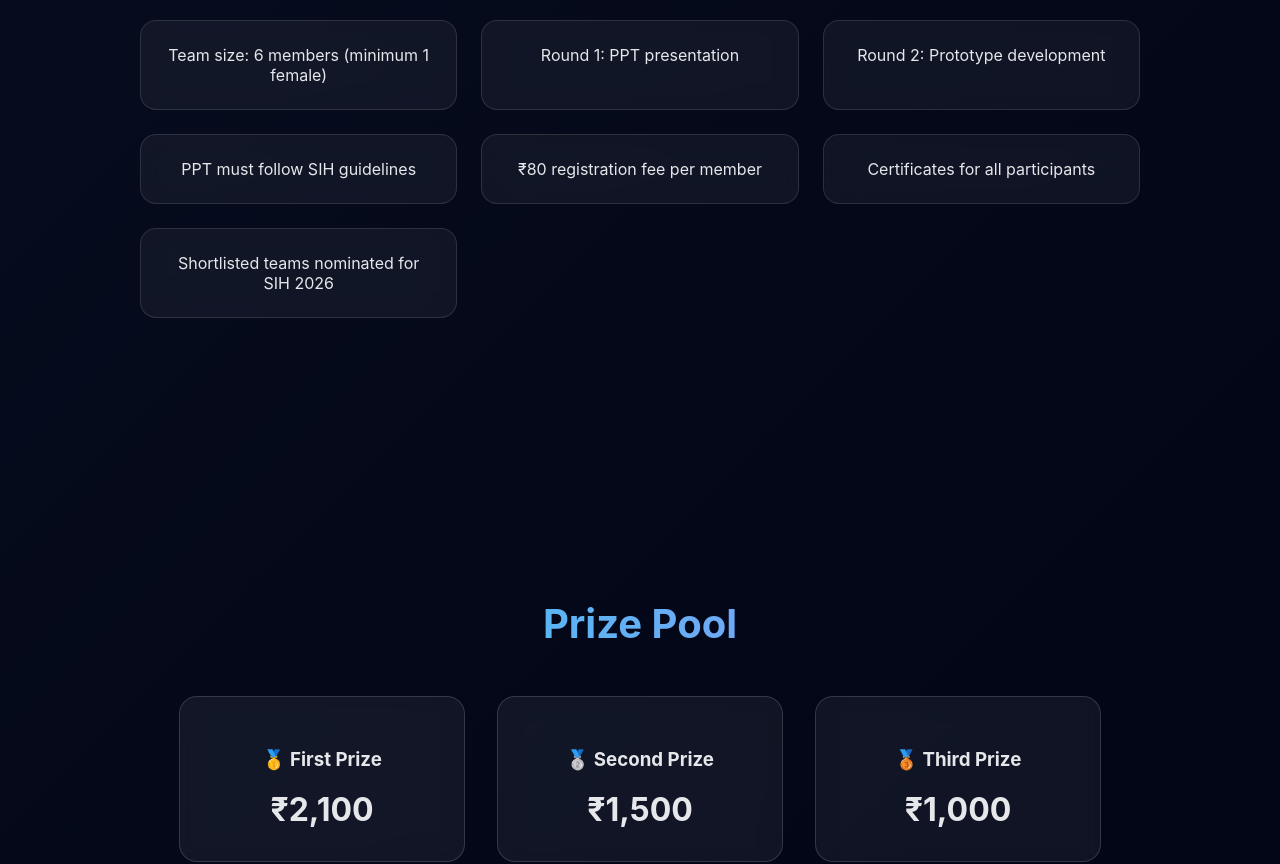
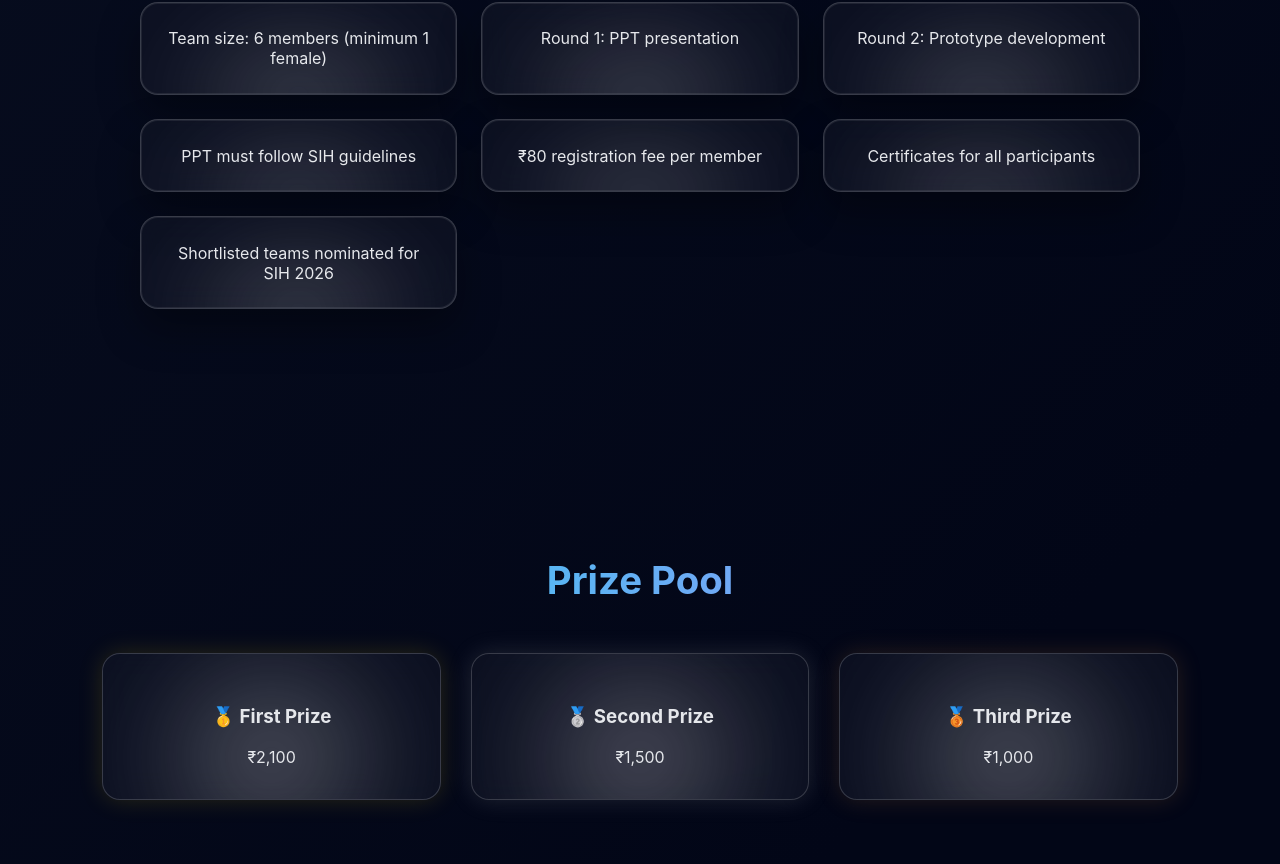
Before and after one commit to parthverma9805/TechWizard-2.0, a React (Vite) app: page / in a window 1280 px wide. Shown: the part 1208-2072 px from the top of the page. Built offline with nearby package versions, Linux system fonts and the light colour scheme.

Commit message:
Update index.css

```diff
--- a/src/index.css
+++ b/src/index.css
@@ -377,7 +377,7 @@ body {
   position: relative;
   z-index: 1;
 }
-/* 🔥 LIGHT FLAME BACKGROUND */
+/* 🤍 WHITE FLAME BACKGROUND */
 .flame-bg {
   position: fixed;
   inset: 0;
@@ -386,18 +386,18 @@ body {
 
   background: radial-gradient(
       circle at bottom,
-      rgba(255, 120, 60, 0.15),
+      rgba(255, 255, 255, 0.35),
       transparent 60%
     ),
     linear-gradient(
       to top,
-      rgba(255, 100, 0, 0.15),
-      rgba(255, 165, 0, 0.05),
+      rgba(255, 255, 255, 0.25),
+      rgba(255, 255, 255, 0.15),
       transparent
     );
 }
 
-/* 🔥 FLAME WAVES */
+/* 🤍 WHITE FLAME WAVES */
 .flame-bg::before,
 .flame-bg::after {
   content: "";
@@ -407,20 +407,20 @@ body {
   height: 120%;
   background: radial-gradient(
     circle at bottom,
-    rgba(255, 140, 0, 0.25),
-    rgba(255, 80, 0, 0.12),
+    rgba(255, 255, 255, 0.28),
+    rgba(220, 220, 220, 0.14),
     transparent 70%
   );
-  filter: blur(80px);
+  filter: blur(90px);
   animation: flameMove 12s ease-in-out infinite alternate;
 }
 
 .flame-bg::after {
   animation-delay: 6s;
-  opacity: 0.7;
+  opacity: 0.6;
 }
 
-/* 🔥 FLAME MOVEMENT */
+/* 🤍 WHITE FLAME MOTION */
 @keyframes flameMove {
   from {
     transform: translateX(-10%) translateY(0);
@@ -430,20 +430,20 @@ body {
   }
 }
 
-/* 🔥 EXTRA GLOW FLOATERS */
+/* 🤍 SOFT WHITE FLOATING GLOWS */
 .bg-wrapper::before {
   content: "";
   position: fixed;
   bottom: -30%;
   left: 20%;
-  width: 400px;
-  height: 400px;
+  width: 420px;
+  height: 420px;
   background: radial-gradient(
     circle,
-    rgba(255, 160, 0, 0.25),
+    rgba(255, 255, 255, 0.3),
     transparent 70%
   );
-  filter: blur(100px);
+  filter: blur(120px);
   animation: emberFloat 14s ease-in-out infinite alternate;
   z-index: -1;
 }
@@ -453,14 +453,14 @@ body {
   position: fixed;
   bottom: -35%;
   right: 15%;
-  width: 300px;
-  height: 300px;
+  width: 320px;
+  height: 320px;
   background: radial-gradient(
     circle,
-    rgba(255, 80, 0, 0.2),
+    rgba(220, 220, 220, 0.25),
     transparent 70%
   );
-  filter: blur(90px);
+  filter: blur(110px);
   animation: emberFloat 16s ease-in-out infinite alternate;
   animation-delay: 6s;
   z-index: -1;
@@ -474,24 +474,26 @@ body {
     transform: translateY(-60px);
   }
 }
+
 /* =========================
-   🔥 REALISTIC HEAT BACKGROUND
+   🤍 REALISTIC WHITE HEAT
    ========================= */
 
 .heat-bg {
   position: fixed;
   inset: 0;
   z-index: -1;
+  overflow: hidden;
+
   background: linear-gradient(
     to top,
-    rgba(255, 90, 0, 0.12),
-    rgba(255, 140, 0, 0.05),
+    rgba(255, 255, 255, 0.18),
+    rgba(255, 255, 255, 0.08),
     transparent 60%
   );
-  overflow: hidden;
 }
 
-/* 🔥 HEAT GLOW BASE */
+/* 🤍 HEAT BASE GLOW */
 .heat-bg::before {
   content: "";
   position: absolute;
@@ -502,37 +504,37 @@ body {
   height: 60%;
   background: radial-gradient(
     ellipse at center,
-    rgba(255, 120, 0, 0.35),
-    rgba(255, 80, 0, 0.15),
+    rgba(255, 255, 255, 0.4),
+    rgba(200, 200, 200, 0.18),
     transparent 70%
   );
-  filter: blur(120px);
+  filter: blur(140px);
   animation: heatPulse 8s ease-in-out infinite;
 }
 
-/* 🔥 MICRO EMBERS (REALISM) */
+/* 🤍 MICRO WHITE EMBERS */
 .heat-bg::after {
   content: "";
   position: absolute;
   inset: 0;
   background-image:
-    radial-gradient(rgba(255,160,80,0.45) 1px, transparent 1px),
-    radial-gradient(rgba(255,120,60,0.35) 1px, transparent 1px);
-  background-size: 120px 120px, 180px 180px;
-  background-position: 0 0, 60px 90px;
-  animation: emberRise 30s linear infinite;
-  opacity: 0.15;
+    radial-gradient(rgba(255,255,255,0.45) 1px, transparent 1px),
+    radial-gradient(rgba(200,200,200,0.35) 1px, transparent 1px);
+  background-size: 140px 140px, 200px 200px;
+  background-position: 0 0, 70px 100px;
+  animation: emberRise 35s linear infinite;
+  opacity: 0.12;
 }
 
-/* 🔥 HEAT BREATHING */
+/* 🤍 HEAT PULSE */
 @keyframes heatPulse {
   0% {
     opacity: 0.5;
     transform: translateX(-50%) scale(1);
   }
   50% {
-    opacity: 0.8;
-    transform: translateX(-50%) scale(1.08);
+    opacity: 0.85;
+    transform: translateX(-50%) scale(1.1);
   }
   100% {
     opacity: 0.5;
@@ -540,47 +542,16 @@ body {
   }
 }
 
-/* 🔥 EMBERS FLOAT UP */
+/* 🤍 EMBERS RISE */
 @keyframes emberRise {
   from {
-    background-position: 0 0, 60px 90px;
+    background-position: 0 0, 70px 100px;
   }
   to {
-    background-position: 0 -600px, 60px -400px;
+    background-position: 0 -700px, 70px -500px;
   }
 }
 
-/* 🔮 HERO SECTION */
-.hero-section {
-  min-height: 100vh;
-  display: flex;
-  flex-direction: column;
-  align-items: center;
-  justify-content: center;
-  gap: 1rem;
-  text-align: center;
-}
-
-/* 🧙 LOGO */
-.hero-logo {
-  width: 180px;
-  max-width: 70vw;
-  margin-bottom: 1rem;
-  filter: drop-shadow(0 0 30px rgba(139, 92, 246, 0.8));
-}
-
-/* 📅 DATE TEXT */
-.hero-date {
-  font-size: 1.1rem;
-  opacity: 0.85;
-}
-
-/* 📱 MOBILE FIX */
-@media (max-width: 600px) {
-  .hero-logo {
-    width: 140px;
-  }
-}
 /* ===========================
    🧙‍♂️ TECH WIZARD HERO STYLE
    =========================== */
@@ -674,18 +645,28 @@ body {
 }
 
 .rule-card {
-  padding: 1.5rem;
-  border-radius: 16px;
-  background: rgba(255,255,255,0.05);
-  backdrop-filter: blur(10px);
-  border: 1px solid rgba(255,255,255,0.12);
-  transition: 0.3s;
+  padding: 1.6rem;
+  border-radius: 18px;
+
+  background: rgba(255, 255, 255, 0.035);
+  backdrop-filter: blur(14px);
+  -webkit-backdrop-filter: blur(14px);
+
+  border: 1px solid rgba(255, 255, 255, 0.18);
+  box-shadow:
+    inset 0 0 20px rgba(255, 255, 255, 0.05),
+    0 20px 40px rgba(0, 0, 0, 0.4);
+
+  transition: all 0.35s ease;
 }
 
 .rule-card:hover {
-  transform: translateY(-6px);
-  box-shadow: 0 0 30px rgba(139,92,246,0.4);
+  transform: translateY(-8px) scale(1.02);
+  box-shadow:
+    0 0 35px rgba(139, 92, 246, 0.45),
+    0 0 60px rgba(34, 211, 238, 0.25);
 }
+
 
 /* ===== PRIZES ===== */
 .prizes-new {
@@ -697,26 +678,37 @@ body {
 
 .prize-new {
   padding: 2rem;
-  border-radius: 18px;
+  border-radius: 20px;
   min-width: 220px;
-  backdrop-filter: blur(10px);
-  background: rgba(255,255,255,0.06);
-  border: 1px solid rgba(255,255,255,0.15);
-  transition: 0.4s;
-}
 
-.prize-new span {
-  font-size: 2rem;
-  font-weight: bold;
+  background: rgba(255, 255, 255, 0.035);
+  backdrop-filter: blur(16px);
+  -webkit-backdrop-filter: blur(18px);
+
+  border: 1px solid rgba(255, 255, 255, 0.18);
+  box-shadow:
+    inset 0 0 25px rgba(255, 255, 255, 0.06),
+    0 25px 50px rgba(0, 0, 0, 0.45);
+
+  transition: all 0.4s ease;
 }
 
 .prize-new:hover {
-  transform: scale(1.07);
+  transform: translateY(-10px) scale(1.06);
 }
 
-.gold:hover { box-shadow: 0 0 40px #facc15; }
-.silver:hover { box-shadow: 0 0 40px #e5e7eb; }
-.bronze:hover { box-shadow: 0 0 40px #fb923c; }
+/* extra glow per prize */
+.gold:hover {
+  box-shadow: 0 0 45px rgba(250, 204, 21, 0.7);
+}
+
+.silver:hover {
+  box-shadow: 0 0 45px rgba(229, 231, 235, 0.8);
+}
+
+.bronze:hover {
+  box-shadow: 0 0 45px rgba(251, 146, 60, 0.7);
+}
 
 /* ===== CONTACT ===== */
 .contact-grid {
@@ -945,3 +937,258 @@ section {
 #home, #rules, #prizes, #Contact {
   scroll-margin-top: 90px;
 }
+/* ===============================
+   🔥 GLASS CARD BASE (NO CHANGE)
+   =============================== */
+
+.rule-card,
+.prize-new,
+.contact-card {
+  position: relative;
+  overflow: hidden;
+  border-radius: 18px;
+
+  background: rgba(20, 25, 40, 0.55);
+  backdrop-filter: blur(14px);
+  -webkit-backdrop-filter: blur(14px);
+
+  box-shadow:
+    inset 0 0 0 1px rgba(255,255,255,0.08),
+    0 20px 40px rgba(0,0,0,0.35);
+}
+
+/* ===============================
+   🔝 CONTENT ALWAYS ON TOP
+   =============================== */
+
+.rule-card > *,
+.prize-new > *,
+.contact-card > * {
+  position: relative;
+  z-index: 2;
+}
+
+/* ===============================
+   🔥 INNER FLAME PASS EFFECT
+   =============================== */
+
+.rule-card::after,
+.prize-new::after,
+.contact-card::after {
+  content: "";
+  position: absolute;
+  inset: -60% 0;
+
+  background: radial-gradient(
+    ellipse at center,
+    rgba(255,255,255,0.38),
+    rgba(255,255,255,0.18),
+    transparent 65%
+  );
+
+  filter: blur(42px);
+  opacity: 0.55;
+
+  animation: flamePassInside 16s linear infinite;
+
+  z-index: 1;
+  pointer-events: none;
+}
+
+/* ===============================
+   🔥 FLAME MOVEMENT
+   =============================== */
+
+@keyframes flamePassInside {
+  from {
+    transform: translateY(65%);
+  }
+  to {
+    transform: translateY(-65%);
+  }
+}
+
+/* ===============================
+   ✨ EXTRA SOFTNESS (OPTIONAL)
+   =============================== */
+
+.rule-card::after {
+  animation-duration: 18s;
+}
+
+.prize-new::after {
+  animation-duration: 14s;
+  opacity: 0.65;
+}
+
+.contact-card::after {
+  animation-duration: 12s;
+  opacity: 0.7;
+}
+/* ===============================
+   🌑 SECTION BASE
+   =============================== */
+
+.section-dark {
+  padding: 80px 8%;
+  position: relative;
+  z-index: 1;
+}
+
+.section-title {
+  text-align: center;
+  font-size: 2.4rem;
+  margin-bottom: 50px;
+  color: #fff;
+}
+
+/* ===============================
+   🔀 RULE TOGGLE
+   =============================== */
+
+.rule-toggle {
+  display: flex;
+  justify-content: center;
+  gap: 20px;
+  margin-bottom: 40px;
+}
+
+.toggle-btn {
+  padding: 12px 22px;
+  border-radius: 30px;
+  background: rgba(255,255,255,0.08);
+  backdrop-filter: blur(10px);
+  border: 1px solid rgba(255,255,255,0.2);
+  color: #fff;
+  cursor: pointer;
+  transition: 0.3s;
+}
+
+.toggle-btn.active {
+  background: rgba(255,255,255,0.18);
+  box-shadow: 0 0 20px rgba(255,255,255,0.25);
+}
+
+/* ===============================
+   📦 RULES GRID
+   =============================== */
+
+.rules-grid {
+  display: grid;
+  grid-template-columns: repeat(auto-fit, minmax(260px, 1fr));
+  gap: 24px;
+}
+
+/* ===============================
+   🏆 PRIZES
+   =============================== */
+
+.prizes-new {
+  display: grid;
+  grid-template-columns: repeat(auto-fit, minmax(240px,1fr));
+  gap: 30px;
+}
+
+/* ===============================
+   📞 CONTACT
+   =============================== */
+
+.contact-grid {
+  display: grid;
+  grid-template-columns: repeat(auto-fit, minmax(260px, 1fr));
+  gap: 30px;
+}
+
+/* ===============================
+   🔥 FLAME CARD BASE
+   =============================== */
+
+.flame-card {
+  position: relative;
+  padding: 22px;
+  border-radius: 18px;
+
+  background: rgba(255,255,255,0.08);
+  backdrop-filter: blur(18px);
+  border: 1px solid rgba(255,255,255,0.18);
+
+  color: #fff;
+  overflow: hidden;
+  isolation: isolate;
+}
+
+/* CONTENT ABOVE FLAMES */
+.flame-card > * {
+  position: relative;
+  z-index: 3;
+}
+
+/* ===============================
+   🔥 INNER PASSING FLAMES
+   =============================== */
+
+.flame-card::after {
+  content: "";
+  position: absolute;
+
+  inset: -80% -20%;
+  background:
+    radial-gradient(
+      ellipse at center,
+      rgba(255,255,255,0.45),
+      rgba(255,255,255,0.22),
+      transparent 70%
+    );
+
+  filter: blur(50px);
+  opacity: 0.7;
+
+  animation: flamePass 16s linear infinite;
+  z-index: 1;
+  pointer-events: none;
+}
+
+/* DIFFERENT DEPTH FEEL */
+.rule-card::after {
+  animation-duration: 18s;
+  opacity: 0.6;
+}
+
+.prize-new::after {
+  animation-duration: 14s;
+  opacity: 0.75;
+}
+
+.contact-card::after {
+  animation-duration: 12s;
+  opacity: 0.8;
+}
+
+/* ===============================
+   🔁 FLAME MOTION
+   =============================== */
+
+@keyframes flamePass {
+  from {
+    transform: translateY(65%);
+  }
+  to {
+    transform: translateY(-65%);
+  }
+}
+
+/* ===============================
+   🏅 PRIZE COLORS (SOFT)
+   =============================== */
+
+.gold {
+  box-shadow: 0 0 25px rgba(255, 215, 0, 0.15);
+}
+
+.silver {
+  box-shadow: 0 0 25px rgba(200, 200, 200, 0.15);
+}
+
+.bronze {
+  box-shadow: 0 0 25px rgba(205, 127, 50, 0.18);
+}
```
